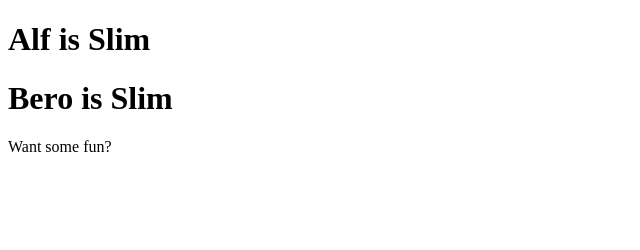
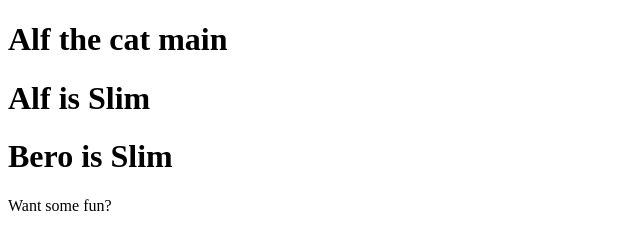
Before and after one commit to kjsmania/alf-cat, a plain HTML site: page index.html in a window 1280 px wide. Shown: the whole page, without its empty margins (0-640 px from the left). Drawn offline with Linux system fonts and the light colour scheme.

Commit message:
메인페이지 생성

```diff
--- a/index.html
+++ b/index.html
@@ -7,6 +7,7 @@
     <title>Document</title>
 </head>
 <body>
+    <h1>Alf the cat main</h1>
     <h1>Alf is Slim</h1>
     <h1>Bero is Slim</h1>
     <div>Want some fun?</div>
```
